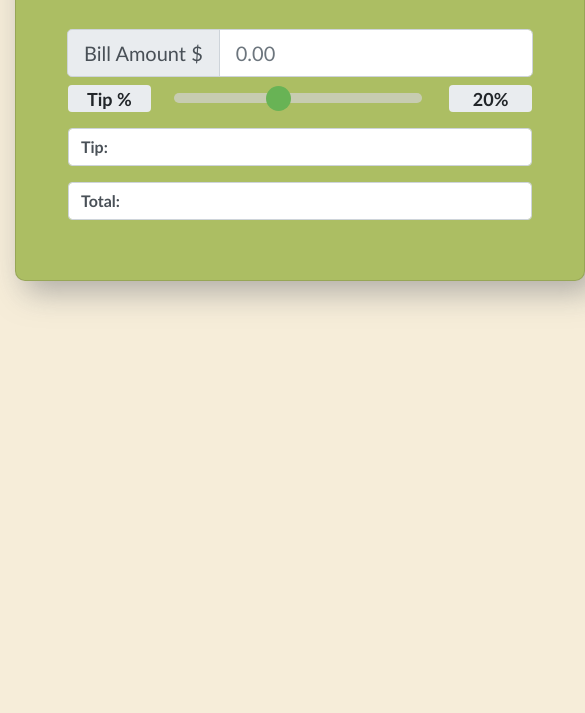
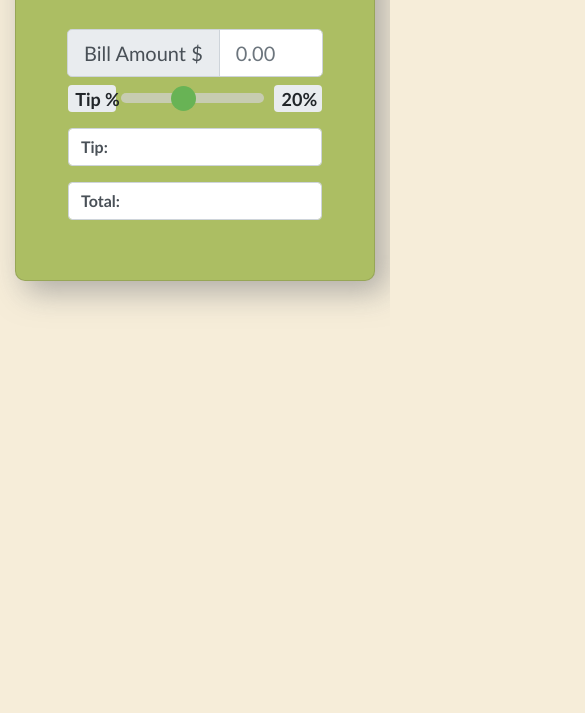
Before and after one commit to bondtiffanym/tip-calculator-with-slider, a plain HTML site: page Tip Calculator With Slider/index.html in a window 390 px wide. Shown: the part 131-844 px from the top of the page, 585 px wide, since content can reach past the window. Drawn offline with nearby package versions, Linux system fonts and the light colour scheme.

Commit message:
Update style.css
Made layout responsive

```diff
--- a/Tip Calculator With Slider/style.css
+++ b/Tip Calculator With Slider/style.css
@@ -4,9 +4,6 @@ body {
   font-weight: bold;
 }
 .card {
-    width: 60%;
-    min-width: 570px;
-    padding: 20px;
   margin: 40px auto;
   background-color: #ACBE63;
   border-radius: 10px;
@@ -28,15 +25,10 @@ body {
 
 /* Slider */
 
-  .slidecontainer {
-    width: 100%;
-    margin: 10px 0;
-  }
+
 .slider {
   -webkit-appearance: none;
   appearance: none;
-    width: 74%;
-    margin-left: 5px;
   height: 10px;
   border-radius: 10px;
   background: #d3d3d3;
```
Lines whose indentation alone changed are shown as unchanged.
